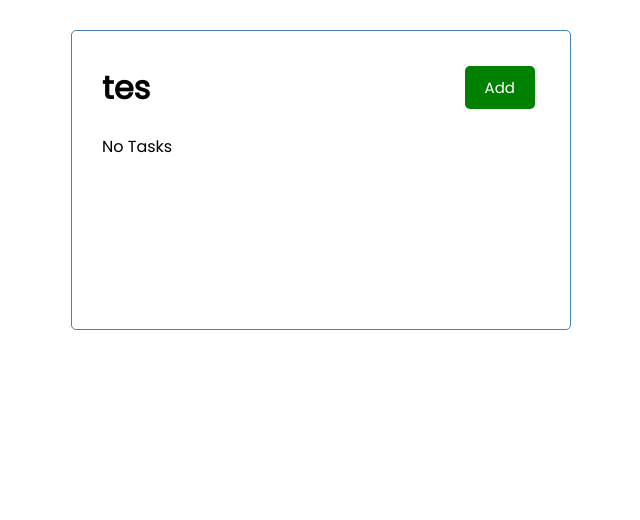
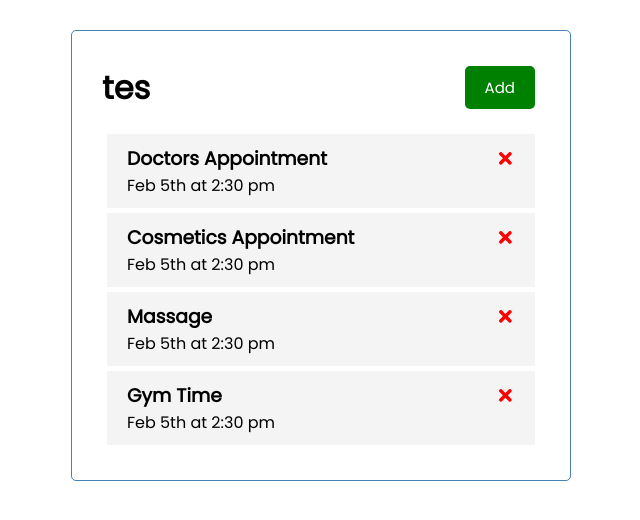
Before and after one commit to insertmike/react-crash-course, a React (Create React App) app: page / in a window 1280 px wide. Shown: the top 520 px of the page, without its empty margins (319-959 px from the left). Built offline with nearby package versions, Linux system fonts and the light colour scheme; data requests are answered from the project's data file.

Commit message:
Introduced to useEffect Hok & Fetch tasks from server

```diff
--- a/db.json
+++ b/db.json
@@ -1,21 +1,25 @@
 {
   "tasks": [
   {
+      "id": 1,
       "text": "Doctors Appointment",
       "day": "Feb 5th at 2:30 pm",
       "reminder": false
   },
   {
+    "id": 2,
     "text": "Cosmetics Appointment",
     "day": "Feb 5th at 2:30 pm",
     "reminder": false
   },
   {
+    "id": 3,
     "text": "Massage",
     "day": "Feb 5th at 2:30 pm",
     "reminder": false
   },
   {
+    "id": 4,
     "text": "Gym Time",
     "day": "Feb 5th at 2:30 pm",
     "reminder": false
--- a/src/App.js
+++ b/src/App.js
@@ -1,7 +1,9 @@
+import { useState, useEffect } from 'react'
+
 import Header from './components/Header'
 import AddTask from './components/AddTask'
 import Tasks from './components/Tasks';
-import { useState } from 'react'
+
 
 function App() {
   const [showAddTask, setShowAddTask] = useState(false)
@@ -10,6 +12,21 @@ function App() {
   const name = 'Brad';
   const x = true;
 
+  useEffect(() => {
+    const getTasks = async () => {
+      const tasksFromServer = await fetchTasks()
+      setTasks(tasksFromServer)
+    }
+
+    getTasks()
+  }, [])
+
+  // Fetch Tasks
+  const fetchTasks = async () => {
+    const res = await fetch('http://localhost:5000/tasks')
+    const data = await res.json()
+    return data;
+  }
   // Toggle Reminder
   const  toggleReminder = (id) => {
     console.log(id)
```
